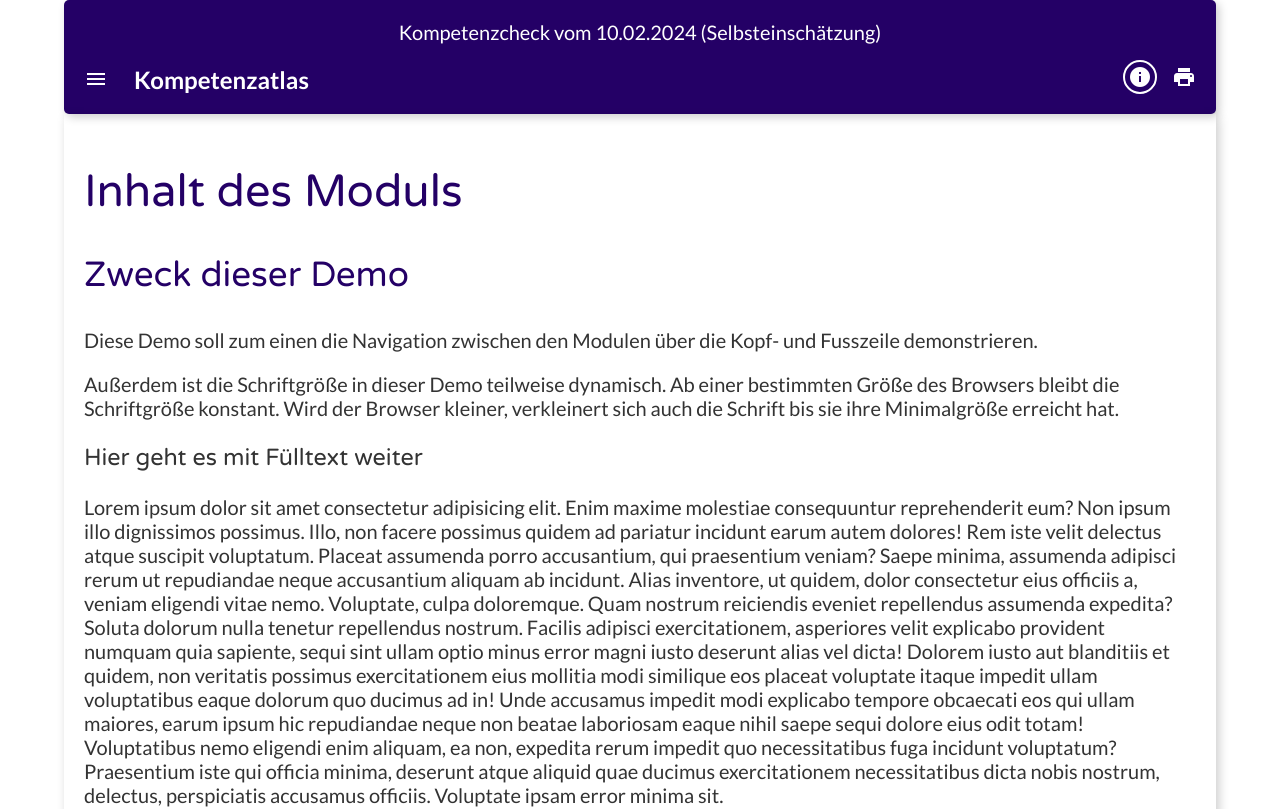
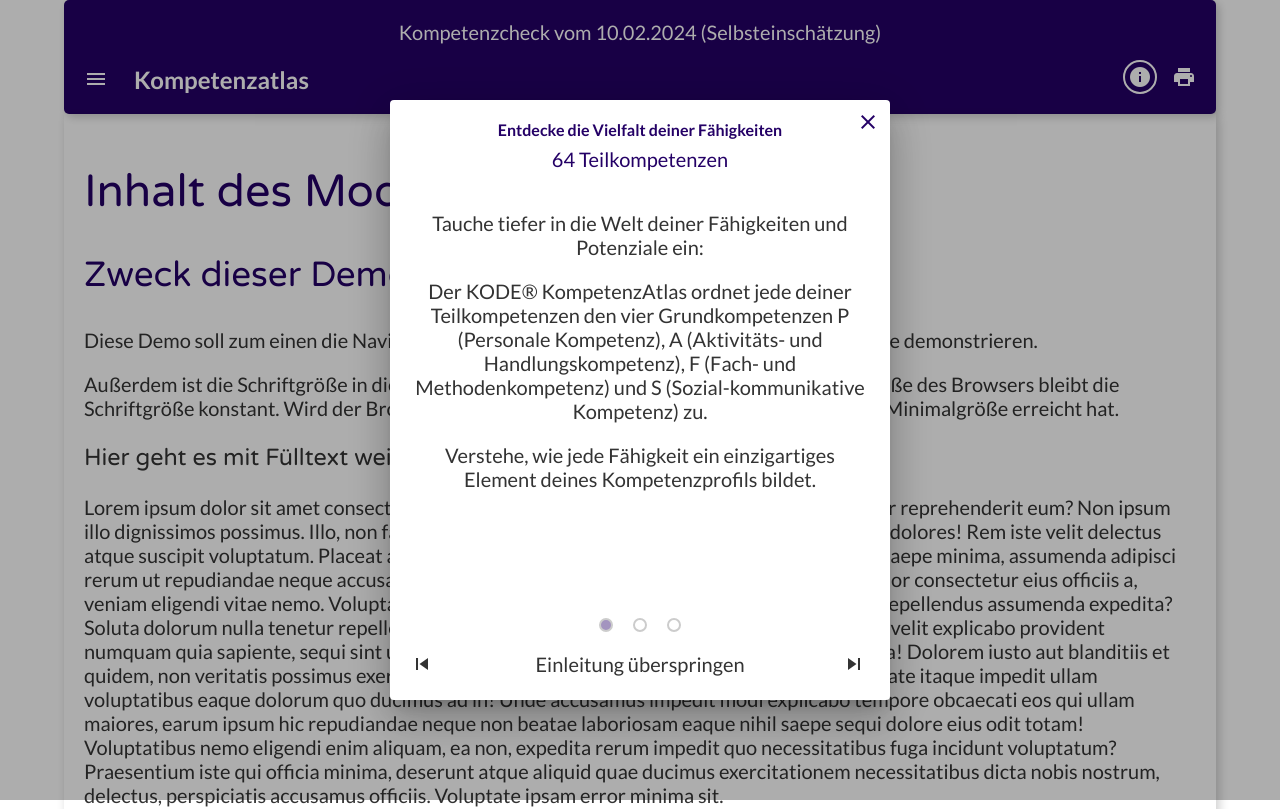
Before and after one commit to stbuhr/assessment-modules, an Angular app: page / in a window 1280 px wide. Shown: the top 809 px of the page. Built offline with nearby package versions, Linux system fonts and the light colour scheme.

Commit message:
Added functionality to info dialog

```diff
--- /dev/null
+++ b/src/app/InfoDialog/InfoDialog.component.css
@@ -0,0 +1,54 @@
+:host {
+  display: block;
+  max-height: 100dvh;
+}
+
+.dialog {
+  width: clamp(360px, 90vw, 500px);
+  min-height: 100svh;
+}
+
+@media screen and (min-width: 40rem) {
+  .dialog {
+    min-height: 600px;
+  }
+}
+
+.header {
+  position: relative;
+  min-height: 1rem;
+  padding: 1rem;
+  text-align: center;
+  color: var(--title-text);
+
+  .title {
+    font-size: .8rem;
+    font-weight: 600;
+    margin-bottom: .4rem;
+  }
+
+  .subtitle {
+    font-size: 1rem;
+  }
+}
+
+.close {
+  position: absolute;
+  top: .5rem;
+  right: .5rem;
+}
+
+.content {
+  padding: 0 1rem;
+  text-align: center;
+}
+
+.actions {
+  display: grid;
+  grid-template-columns: auto 1fr auto;
+  margin-top: 1rem;
+
+  .exit {
+    justify-self: center;
+  }
+}
--- /dev/null
+++ b/src/app/InfoDialog/InfoDialog.component.html
@@ -0,0 +1,25 @@
+<div class="dialog">
+  <div class="header">
+    <div class="close icon-button" (click)="close()">
+      <mat-icon>close</mat-icon>
+    </div>
+    <div class="title">{{ currentPage().title }}</div>
+    <div class="subtitle">{{ currentPage().subtitle }}</div>
+  </div>
+  <div class="content" [innerHTML]="currentPage().content"></div>
+  <footer>
+    <app-progress-indicator
+      [count]="pageCount()"
+      [current]="pageNumber()"
+    ></app-progress-indicator>
+    <div class="actions">
+      <div class="prev icon-button" (click)="gotoPreviousPage()">
+        <mat-icon>skip_previous </mat-icon>
+      </div>
+      <div class="exit">Einleitung überspringen</div>
+      <div class="next icon-button" (click)="gotoNextPage()">
+        <mat-icon>skip_next</mat-icon>
+      </div>
+    </div>
+  </footer>
+</div>
--- /dev/null
+++ b/src/app/InfoDialog/InfoDialog.component.ts
@@ -0,0 +1,71 @@
+import { CommonModule } from '@angular/common';
+import {
+  ChangeDetectionStrategy,
+  Component,
+  WritableSignal,
+  computed,
+  signal,
+} from '@angular/core';
+import { MatDialog } from '@angular/material/dialog';
+import { MatIconModule } from '@angular/material/icon';
+import { ProgressIndicatorComponent } from '../ProgressIndicator/ProgressIndicator.component';
+
+interface InfoPage {
+  title: string;
+  subtitle: string;
+  content: string;
+}
+
+@Component({
+  selector: 'app-info-dialog',
+  standalone: true,
+  imports: [CommonModule, MatIconModule, ProgressIndicatorComponent],
+  templateUrl: './InfoDialog.component.html',
+  styleUrl: './InfoDialog.component.css',
+  changeDetection: ChangeDetectionStrategy.OnPush,
+})
+export class InfoDialogComponent {
+  pages: InfoPage[] = [
+    {
+      title: 'Entdecke die Vielfalt deiner Fähigkeiten',
+      subtitle: '64 Teilkompetenzen',
+      content: `<p>Tauche tiefer in die Welt deiner Fähigkeiten und Potenziale ein:</p>
+    <p>Der KODE® KompetenzAtlas ordnet jede deiner Teilkompetenzen den vier Grundkompetenzen P (Personale Kompetenz), A (Aktivitäts- und Handlungskompetenz), F (Fach- und Methodenkompetenz) und S (Sozial-kommunikative Kompetenz) zu.</p>
+    <p>Verstehe, wie jede Fähigkeit ein einzigartiges Element deines Kompetenzprofils bildet.</p>`,
+    },
+    {
+      title: 'Deine Teilkompetenzen',
+      subtitle: 'Ausprägungen im Alltag',
+      content: `<p>Deine Fähigkeiten zeigen sich in verschiedenen Ausprägungsstufen: Von niedrig bis sehr hoch. Diese Stufen spiegeln wider, wie oft und wie intensiv du bestimmte Fähigkeiten im Alltag einbringst.</p>
+      <p>Eine hohe Ausprägung bedeutet, dass du eine Kompetenz häufig und effektiv nutzt, während eine niedrige Ausprägung Raum für Wachstum und Entwicklung bietet.</p>`,
+    },
+    {
+      title: 'Kompetenzen',
+      subtitle: 'Zwischen Wahrscheinlichkeit und Potenzial',
+      content: `<p>Hohe Werte in deinem KODE® Profil zeigen eine höhere Wahrscheinlichkeit für Stärken, doch der wahre Wert liegt im Verstehen und Nutzen dieser Fähigkeiten.</p>
+      <p>Ob eine Kompetenz als Stärke oder Entwicklungsbereich gilt, hängt von deinem Kontext und deinen Zielen ab. Entdecke, wie du deine Kompetenzen unter normalen und schwierigen Bedingungen optimal einsetzen kannst.</p>`,
+    },
+  ];
+
+  pageCount = signal<number>(this.pages.length);
+  pageNumber = signal<number>(0);
+  currentPage = computed(() => this.pages[this.pageNumber()]);
+
+  constructor(public dialog: MatDialog) {}
+
+  close() {
+    this.dialog.closeAll();
+  }
+
+  gotoPreviousPage() {
+    if (this.pageNumber() > 0) {
+      this.pageNumber.set(this.pageNumber() - 1);
+    }
+  }
+
+  gotoNextPage() {
+    if (this.pageNumber() < this.pages.length - 1) {
+      this.pageNumber.set(this.pageNumber() + 1);
+    }
+  }
+}
--- /dev/null
+++ b/src/app/ProgressIndicator/ProgressIndicator.component.css
@@ -0,0 +1,24 @@
+:host {
+  display: block;
+}
+
+.indicator-bar {
+  display: flex;
+  flex-direction: row;
+  align-items: center;
+  justify-content: center;
+  gap: 1rem;
+}
+
+.indicator-bar > .indicator {
+  width: 0.5rem;
+  height: 0.5rem;
+  aspect-ratio: 1/1;
+  border-radius: 50%;
+  border: 2px solid var(--dimmed-border);
+  background-color: var(--active-foregraound);
+}
+
+.indicator-bar > .indicator.active {
+  background-color: var(--dimmed-background);
+}
--- /dev/null
+++ b/src/app/ProgressIndicator/ProgressIndicator.component.html
@@ -0,0 +1,5 @@
+<div class="indicator-bar">
+  @for (item of [].constructor(count()); track $index) {
+  <div class="indicator" [class.active]="$index === current()"></div>
+  }
+</div>
--- /dev/null
+++ b/src/app/ProgressIndicator/ProgressIndicator.component.ts
@@ -0,0 +1,15 @@
+import { CommonModule } from '@angular/common';
+import { ChangeDetectionStrategy, Component, input } from '@angular/core';
+
+@Component({
+  selector: 'app-progress-indicator',
+  standalone: true,
+  imports: [CommonModule],
+  templateUrl: './ProgressIndicator.component.html',
+  styleUrl: './ProgressIndicator.component.css',
+  changeDetection: ChangeDetectionStrategy.OnPush,
+})
+export class ProgressIndicatorComponent {
+  count = input<number>(3);
+  current = input<number>(1);
+}
--- a/src/app/module-frame/module-frame.component.html
+++ b/src/app/module-frame/module-frame.component.html
@@ -9,10 +9,14 @@
     </mat-menu>
   </div>
   <div class="module-title">{{ title() }}</div>
-  <div class="info" [class.blinking]="infoNotYetRead()" (click)="openInfo()">
+  <div
+    class="info icon-button"
+    [class.blinking]="infoNotYetRead()"
+    (click)="openInfo()"
+  >
     <mat-icon>info</mat-icon>
   </div>
-  <div class="print"><mat-icon>print</mat-icon></div>
+  <div class="print icon-button"><mat-icon>print</mat-icon></div>
 </div>
 <div class="content">
   <h1>Inhalt des Moduls</h1>
--- a/src/app/module-frame/module-frame.component.scss
+++ b/src/app/module-frame/module-frame.component.scss
@@ -48,25 +48,6 @@
     width: 1.5rem;
     height: 1.5rem;
     cursor: pointer;
-  }
-
-  .info {
-    aspect-ratio: 1/1;
-    cursor: pointer;
-    transition: scale 0.3s ease-in-out;
-  }
-
-  .info:hover {
-    scale: 1.3;
-  }
-
-  .print {
-    cursor: pointer;
-    transition: scale 0.3s ease-in-out;
-  }
-
-  .print:hover {
-    scale: 1.3;
   }
 }
 
--- a/src/app/module-frame/module-frame.component.ts
+++ b/src/app/module-frame/module-frame.component.ts
@@ -1,6 +1,8 @@
-import { Component, signal } from '@angular/core';
+import { Component, OnInit, signal } from '@angular/core';
 import { MatMenuModule } from '@angular/material/menu';
 import { MatIconModule } from '@angular/material/icon';
+import { MatDialog } from '@angular/material/dialog';
+import { InfoDialogComponent } from '../InfoDialog/InfoDialog.component';
 
 interface Page {
   inMenu: boolean;
@@ -17,7 +19,7 @@ interface Page {
   templateUrl: './module-frame.component.html',
   styleUrl: './module-frame.component.scss',
 })
-export class ModuleFrameComponent {
+export class ModuleFrameComponent implements OnInit {
   pages = [
     {
       inMenu: false,
@@ -81,6 +83,16 @@ export class ModuleFrameComponent {
   nextPage = signal<Page>(this.pages[2]);
   infoNotYetRead = signal(true);
 
+  constructor(public dialog: MatDialog) {}
+
+  ngOnInit(): void {
+    this.dialog.open(InfoDialogComponent, {
+      maxHeight: '100%',
+      maxWidth: '100%',
+      disableClose: true,
+    });
+  }
+
   gotoPage(page: Page) {
     const current = this.pages.indexOf(page);
     this.previousPage.set(this.pages[current - 1]);
@@ -107,6 +119,11 @@ export class ModuleFrameComponent {
   }
 
   openInfo() {
+    this.dialog.open(InfoDialogComponent, {
+      maxHeight: '100%',
+      maxWidth: '100%',
+      disableClose: true,
+    });
     this.infoNotYetRead.set(false);
   }
 }
--- a/src/styles.scss
+++ b/src/styles.scss
@@ -1,4 +1,5 @@
 @use "styles/icons";
+@use "styles/dialog";
 
 :root {
   --active-background: hsl(261, 100%, 20%);
@@ -7,6 +8,9 @@
   --disabled-foreground: hsl(0, 0%, 20%);
   --enabled-text: hsl(0, 0%, 20%);
   --disabled-text: hsl(0, 0%, 62%);
+  --title-text: var(--active-background);
+  --dimmed-border: hsl(0, 0%, 80%);
+  --dimmed-background: hsla(261, 100%, 20%, 0.42);
 }
 
 html,
--- /dev/null
+++ b/src/styles/_dialog.scss
@@ -0,0 +1,18 @@
+.dialog {
+  display: grid;
+  grid-template-rows: auto 1fr auto;
+  width: clamp(360px, 90vw, 1200px);
+}
+
+.dialog > header {
+  font-size: 1.25rem;
+  font-weight: 500;
+  padding: 1rem;
+  background-color: var(--active-background);
+  color: var(--active-foreground);
+}
+
+.dialog > footer {
+  display: grid;
+  padding: 1rem;
+}
--- a/src/styles/_icons.scss
+++ b/src/styles/_icons.scss
@@ -33,3 +33,13 @@
   animation-duration: 1s;
   animation-iteration-count: infinite;
 }
+
+.icon-button {
+  aspect-ratio: 1/1;
+  cursor: pointer;
+  transition: scale 0.3s ease-in-out;
+}
+
+.icon-button:hover {
+  scale: 1.3;
+}
```
